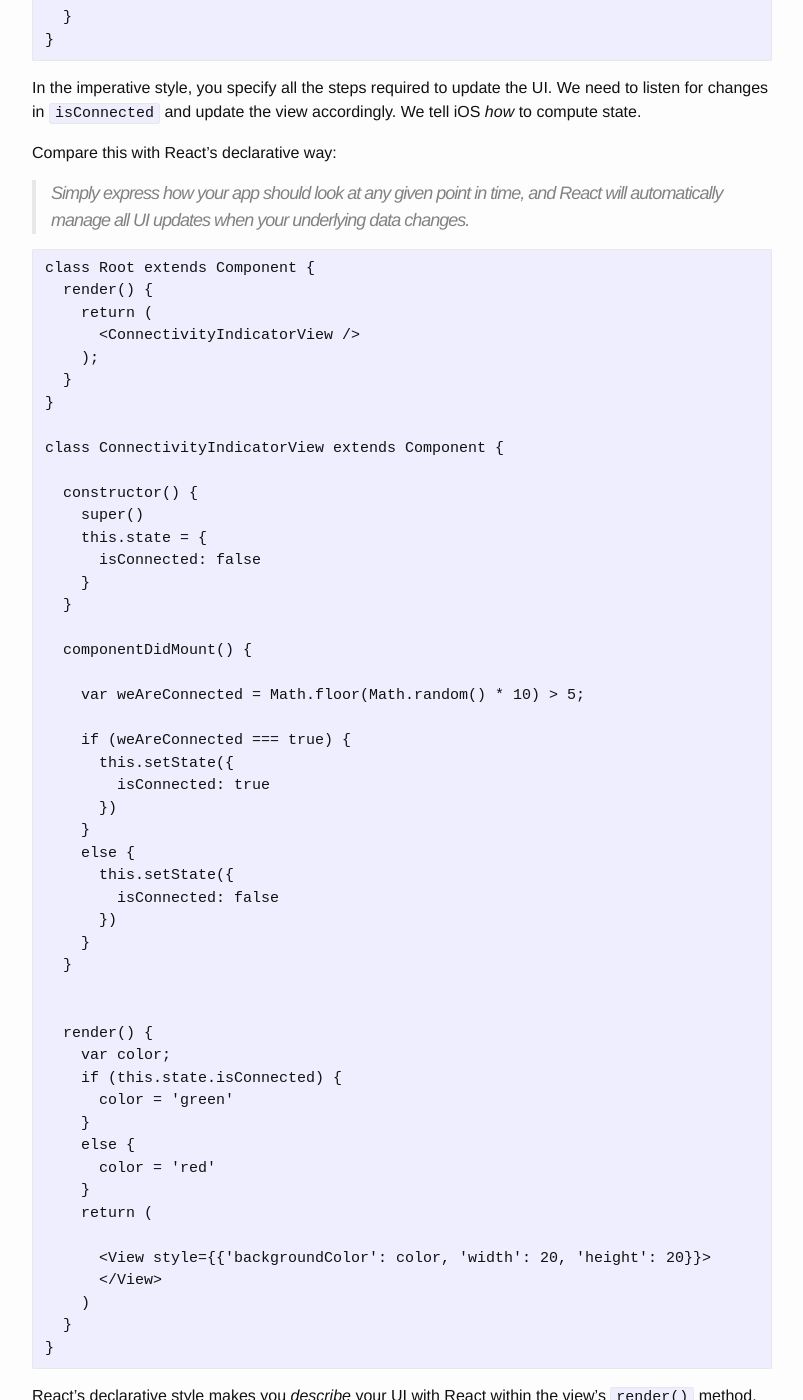
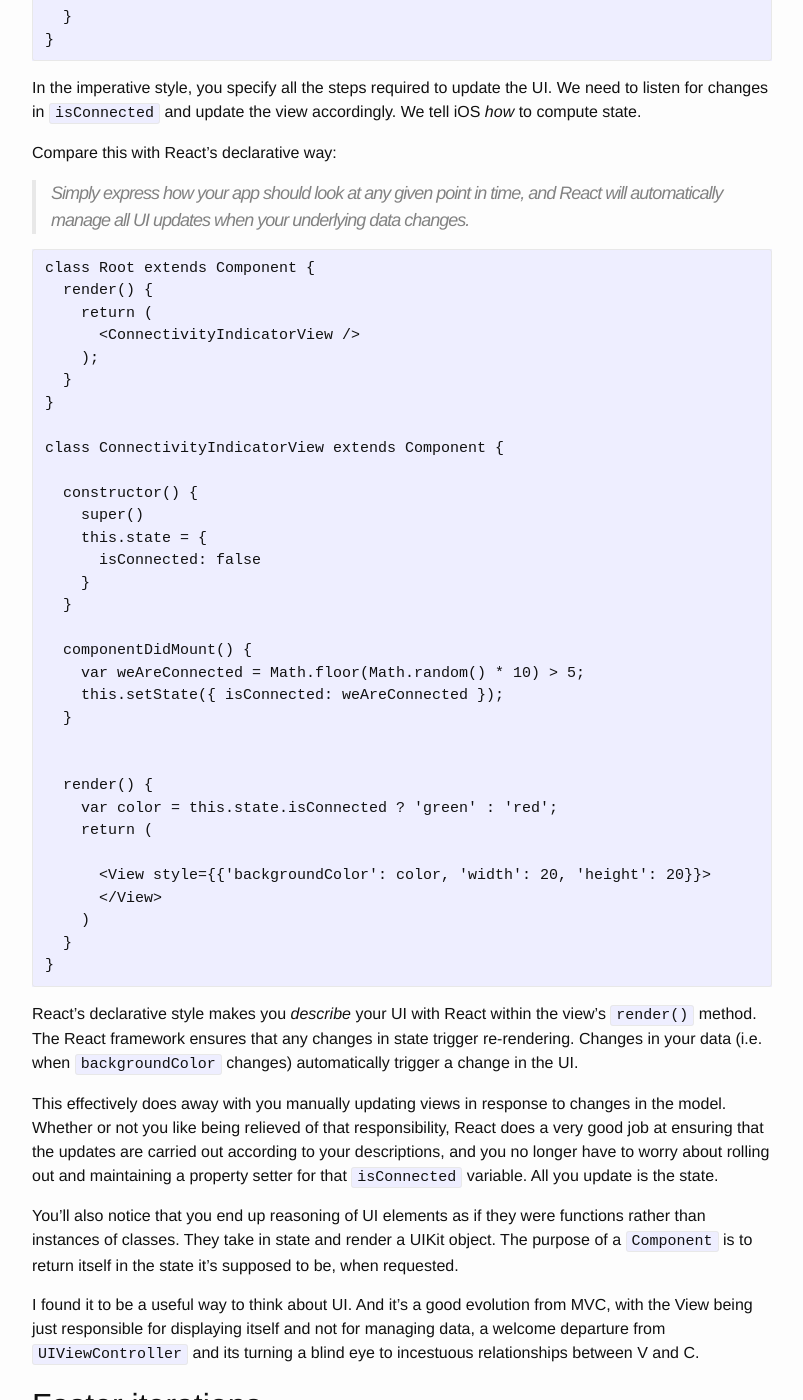
Before and after one commit to arielelkin/site_source, a Jekyll site: the page built from articles/why-im-not-a-react-native-developer.markdown, in a window 1280 px wide and 1400 px high, scrolled down 2524 px. Shown: the whole window, without its empty margins (238-1041 px from the left). Built offline with Jekyll 4.4.1, drawn with Linux system fonts in a browser that asks for light colours.

Commit message:
Update why-im-not-a-react-native-developer.markdown

```diff
--- a/articles/why-im-not-a-react-native-developer.markdown
+++ b/articles/why-im-not-a-react-native-developer.markdown
@@ -118,30 +118,13 @@ class ConnectivityIndicatorView extends Component {
   }
 
   componentDidMount() {
-
     var weAreConnected = Math.floor(Math.random() * 10) > 5;
-
-    if (weAreConnected === true) {
-      this.setState({
-        isConnected: true
-      })
-    }
-    else {
-      this.setState({
-        isConnected: false
-      })
-    }
+    this.setState({ isConnected: weAreConnected });
   }
 
 
   render() {
-    var color;
-    if (this.state.isConnected) {
-      color = 'green'
-    }
-    else {
-      color = 'red'
-    }
+    var color = this.state.isConnected ? 'green' : 'red';
     return (
 
       <View style={{'backgroundColor': color, 'width': 20, 'height': 20}}>
```
